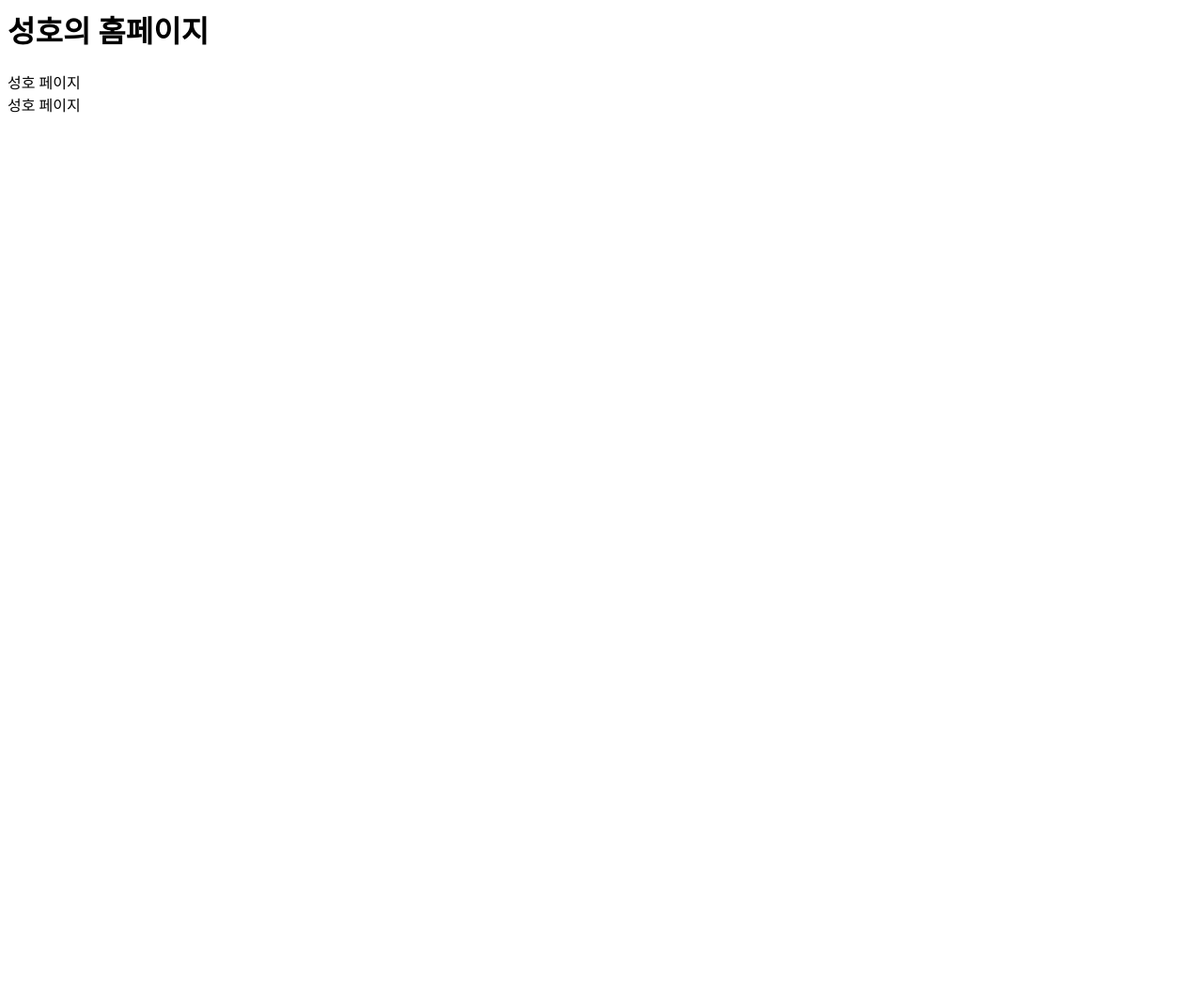
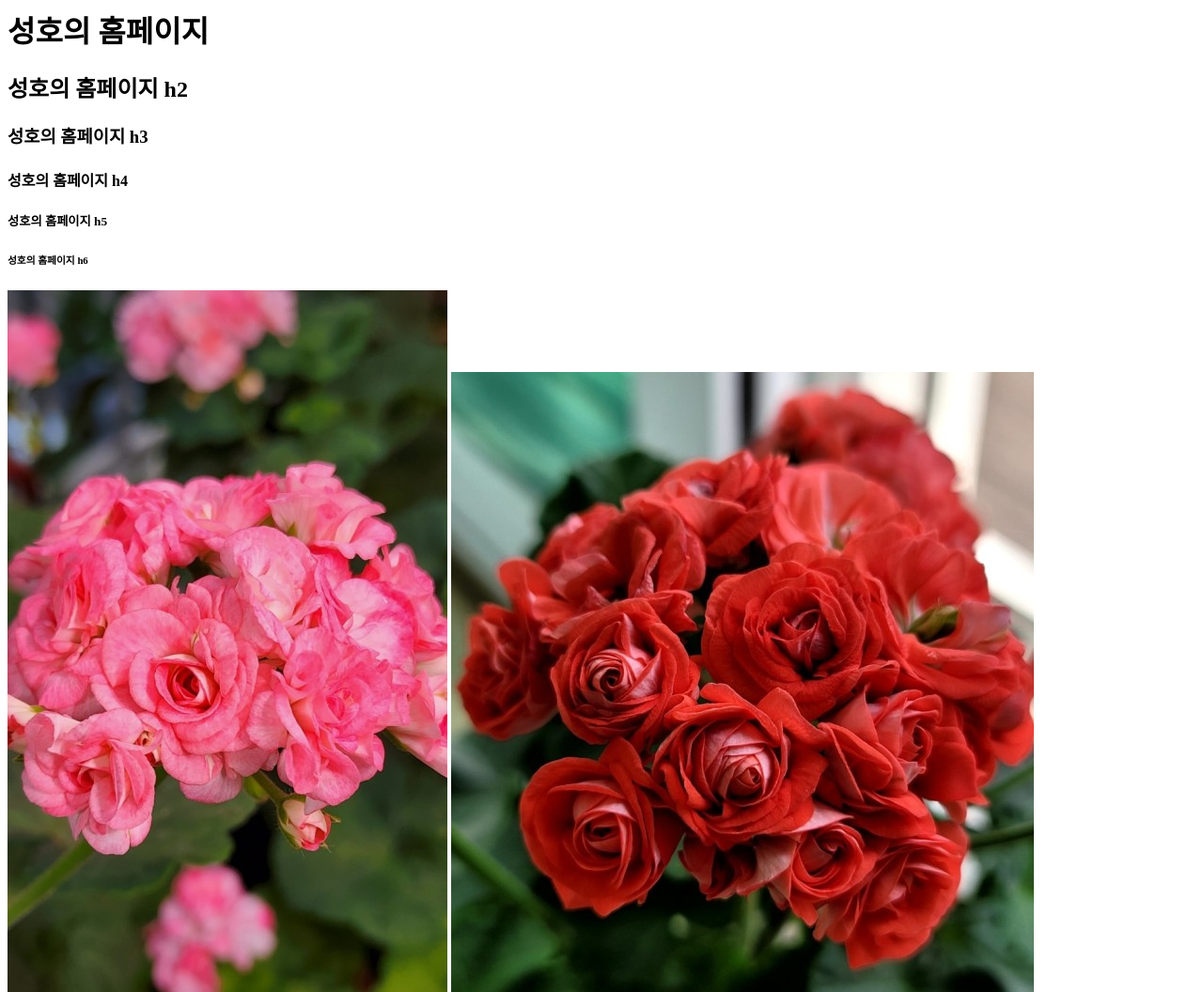
Before and after one commit to seojung007/erb2023, a plain HTML site: page index.html in a window 1280 px wide. Shown: the top 1056 px of the page at 94% size. Before the commit the page ends 800 px from the top, so only its background shows below. Drawn offline with Linux system fonts and the light colour scheme.

Commit message:
Add files via upload

```diff
--- a/index.html
+++ b/index.html
@@ -1,10 +1,19 @@
 <html>
 <head>
+<meta name="viewport" content="width=device-width, initial-scale=1.0">
+<title>My 홈페이지</title>
 </head>
 <body>
-<h1> 성호의 홈페이지</h1>
-
+<h1>성호의 홈페이지</h1>
+<h2>성호의 홈페이지 h2</h2>
+<h3>성호의 홈페이지 h3</h3>
+<h4>성호의 홈페이지 h4</h4>
+<h5>성호의 홈페이지 h5</h5>
+<h6>성호의 홈페이지 h6</h6>
+<img src="my.jpg">
+<img width="%30" src="mmy.jpg">
 성호 페이지<br>
 성호 페이지
+<iframe width="560" height="315" src="https://www.youtube.com/embed/zXOoza3sxiw" title="YouTube video player" frameborder="0" allow="accelerometer; autoplay; clipboard-write; encrypted-media; gyroscope; picture-in-picture; web-share" allowfullscreen></iframe>+
 </boby>
 </html>
```
Also changed, not shown: mmy.jpg (added), my.jpg (added).
